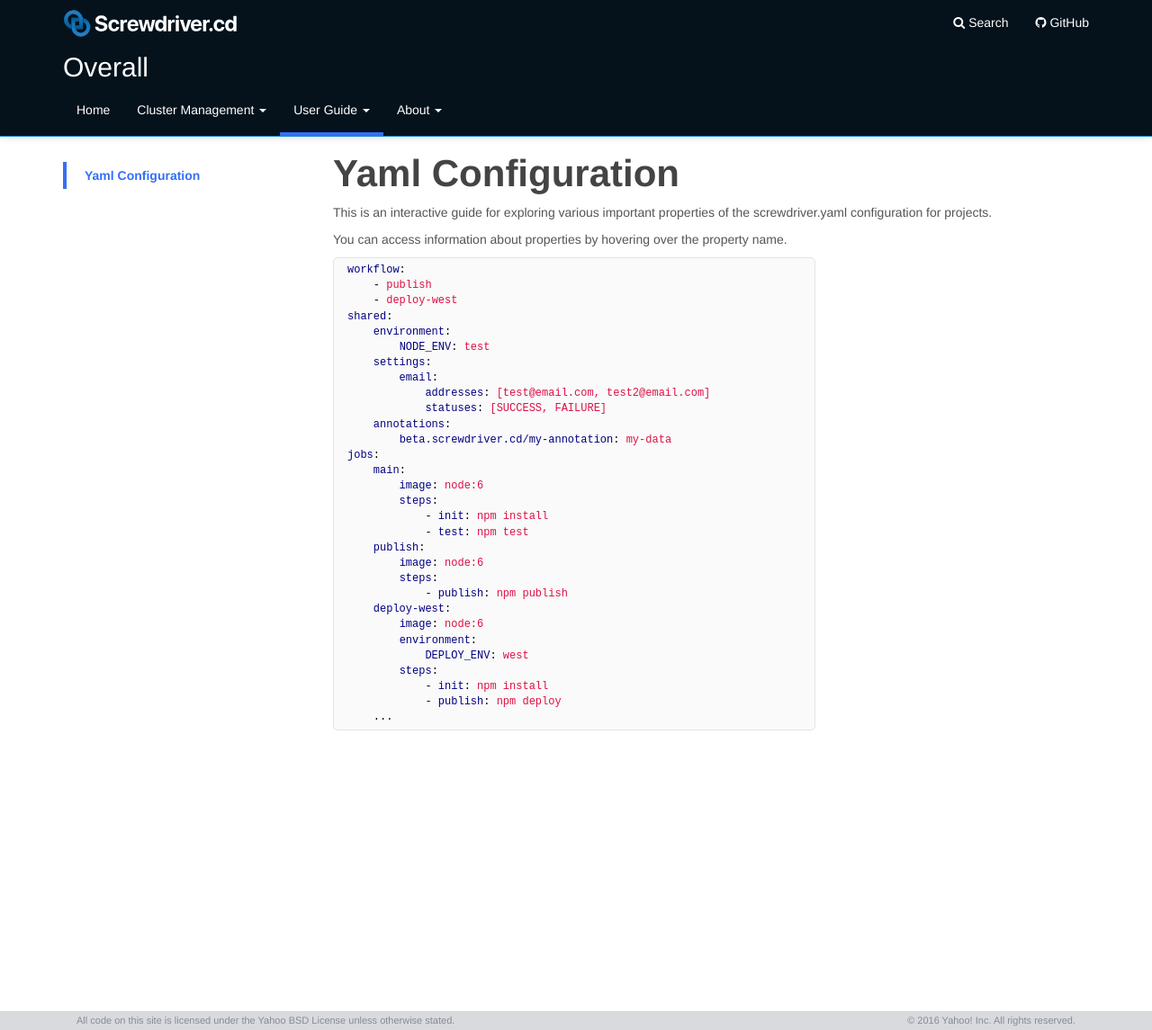
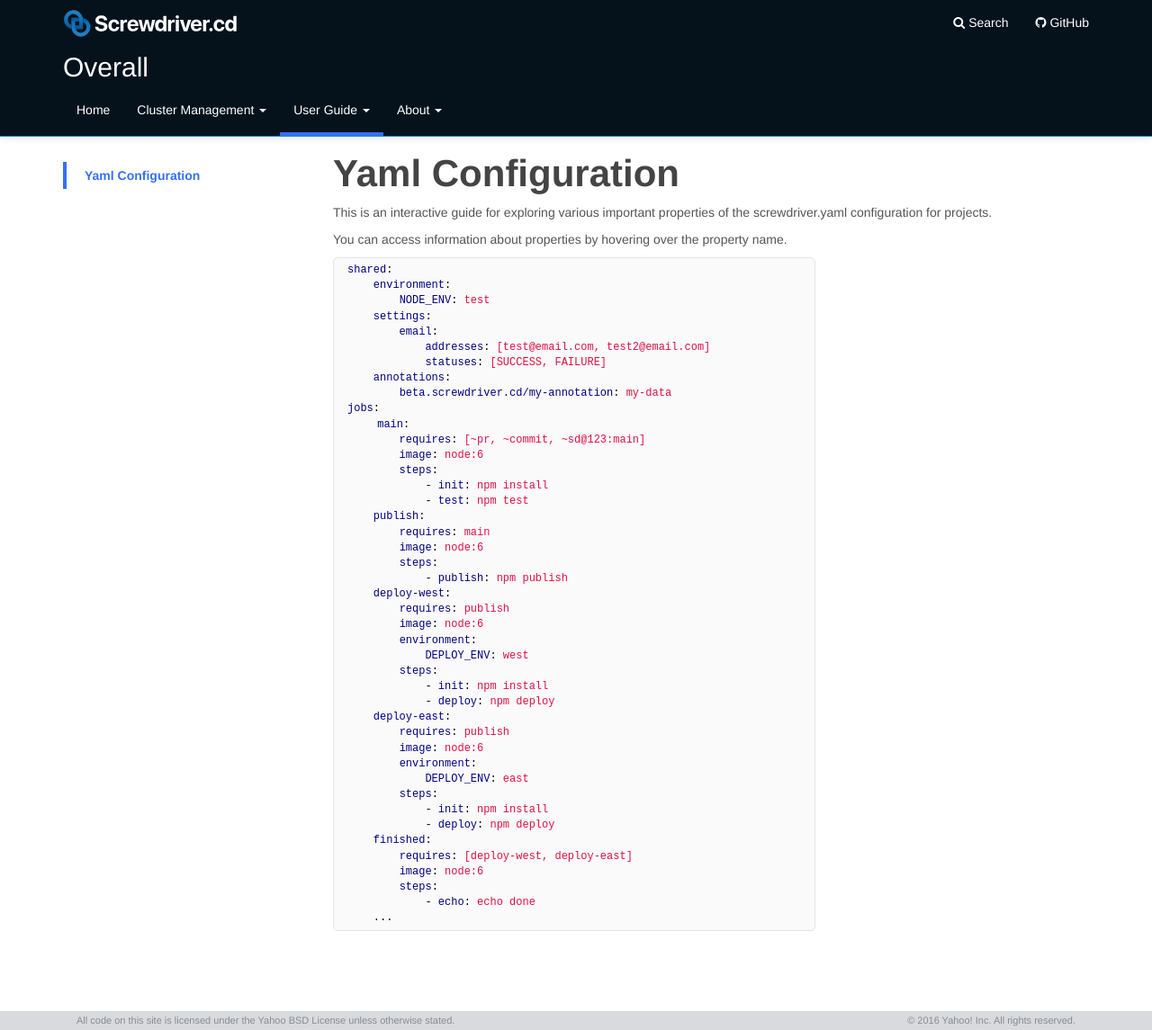
Before and after one commit to screwdriver-cd/guide, a Jekyll site: the page built from docs/user-guide/configuration/index.md, in a window 1280 px wide and 1145 px high. Shown: the whole window at 90% size. Built offline with Jekyll 4.4.1, drawn with Linux system fonts in a browser that asks for light colours.

Commit message:
fix(770): Update configuration doc with new workflow

```diff
--- a/docs/user-guide/configuration/index.md
+++ b/docs/user-guide/configuration/index.md
@@ -18,10 +18,6 @@ You can access information about properties by hovering over the property name.
 <div class="yaml-docs">
 
 <pre class="example">
-<a href="#workflow"><span class="key">workflow</span>:
-    - <span class="value">publish</span>
-    - <span class="value">deploy-west</span>
-</a>
 <a href="#shared"><span class="key">shared</span>:</a>
     <a href="#environment"><span class="key">environment</span>:
     <span class="key">NODE_ENV</span>: <span class="value">test</span></a>
@@ -32,28 +28,44 @@ You can access information about properties by hovering over the property name.
     <a href="#annotations"><span class="key">annotations</span>:
     <span class="key">beta.screwdriver.cd/my-annotation</span>: <span class="value">my-data</span></a>
 <a href="#jobs"><span class="key">jobs</span>:</a>
-    <a href="#main-job"><span class="key">main</span>:</a>
+      <span class="key">main</span>:
+        <a href="#requires"><span class="key">requires</span>: <span class="value">[~pr, ~commit, ~sd@123:main]</span></a>
         <a href="#image"><span class="key">image</span>: <span class="value">node:6</span></a>
         <a href="#steps"><span class="key">steps</span>:
     - <span class="key">init</span>: <span class="value">npm install</span>
     - <span class="key">test</span>: <span class="value">npm test</span></a>
     <a href="#jobs"><span class="key">publish</span>:
+    <span class="key">requires</span>: <span class="value">main</span>
     <span class="key">image</span>: <span class="value">node:6</span>
     <span class="key">steps</span>:
         - <span class="key">publish</span>: <span class="value">npm publish</span></a>
     <a href="#jobs"><span class="key">deploy-west</span>:
+    <span class="key">requires</span>: <span class="value">publish</span>
     <span class="key">image</span>: <span class="value">node:6</span>
     <span class="key">environment</span>:
         <span class="key">DEPLOY_ENV</span>: <span class="value">west</span>
     <span class="key">steps</span>:
         - <span class="key">init</span>: <span class="value">npm install</span>
-        - <span class="key">publish</span>: <span class="value">npm deploy</span></a>
+        - <span class="key">deploy</span>: <span class="value">npm deploy</span></a>
+    <a href="#jobs"><span class="key">deploy-east</span>:
+    <span class="key">requires</span>: <span class="value">publish</span>
+    <span class="key">image</span>: <span class="value">node:6</span>
+    <span class="key">environment</span>:
+        <span class="key">DEPLOY_ENV</span>: <span class="value">east</span>
+    <span class="key">steps</span>:
+        - <span class="key">init</span>: <span class="value">npm install</span>
+        - <span class="key">deploy</span>: <span class="value">npm deploy</span></a>
+    <a href="#jobs"><span class="key">finished</span>:
+    <span class="key">requires</span>: <span class="value">[deploy-west, deploy-east]</span>
+    <span class="key">image</span>: <span class="value">node:6</span>
+    <span class="key">steps</span>:
+        - <span class="key">echo</span>: <span class="value">echo done</span></a>
     <a href="#jobs">...</a>
 </pre>
     <div class="yaml-side">
-        <div id="workflow" class="hidden">
-            <h4>Workflow</h4>
-            <p>Defines the order of jobs that are executed for the project. All jobs referenced by the workflow must be defined in the jobs section.</p>
+        <div id="requires" class="hidden">
+            <h4>Requires</h4>
+            <p>A single job name or array of jobs that will trigger the job to run. Defines the order in which the jobs in the pipeline are run. Jobs defined with "requires: ~pr" are started by pull-request events. Jobs defined with "requires: ~commit" are started by push events. Jobs defined with "requires: ~sd@123:main" are started by job "main" from pipeline "123". Jobs defined with "requires: [deploy-west, deploy-east] are started after "deploy-west" and "deploy-east" are both done running successfully. "Note: ~ jobs denote an OR functionality, jobs without a ~ denote join functionality.</p>
         </div>
         <div id="shared" class="hidden">
             <h4>Shared</h4>
@@ -79,10 +91,6 @@ You can access information about properties by hovering over the property name.
             <h4>Jobs</h4>
             <p>A series of jobs that define the behavior of your builds.</p>
         </div>
-        <div id="main-job" class="hidden">
-            <h4>Main</h4>
-            <p>The only required job. This job is executed automatically whenever there is a code change.</p>
-        </div>
         <div id="image" class="hidden">
             <h4>Image</h4>
             <p>This defines the Docker image used for the builds. This value should be the same as you would use for a "docker pull" command.</p>
```
Also changed, not shown: docs/user-guide/environment-variables.md (+1 -1 lines), docs/user-guide/templates.md (+1 -1 lines).
